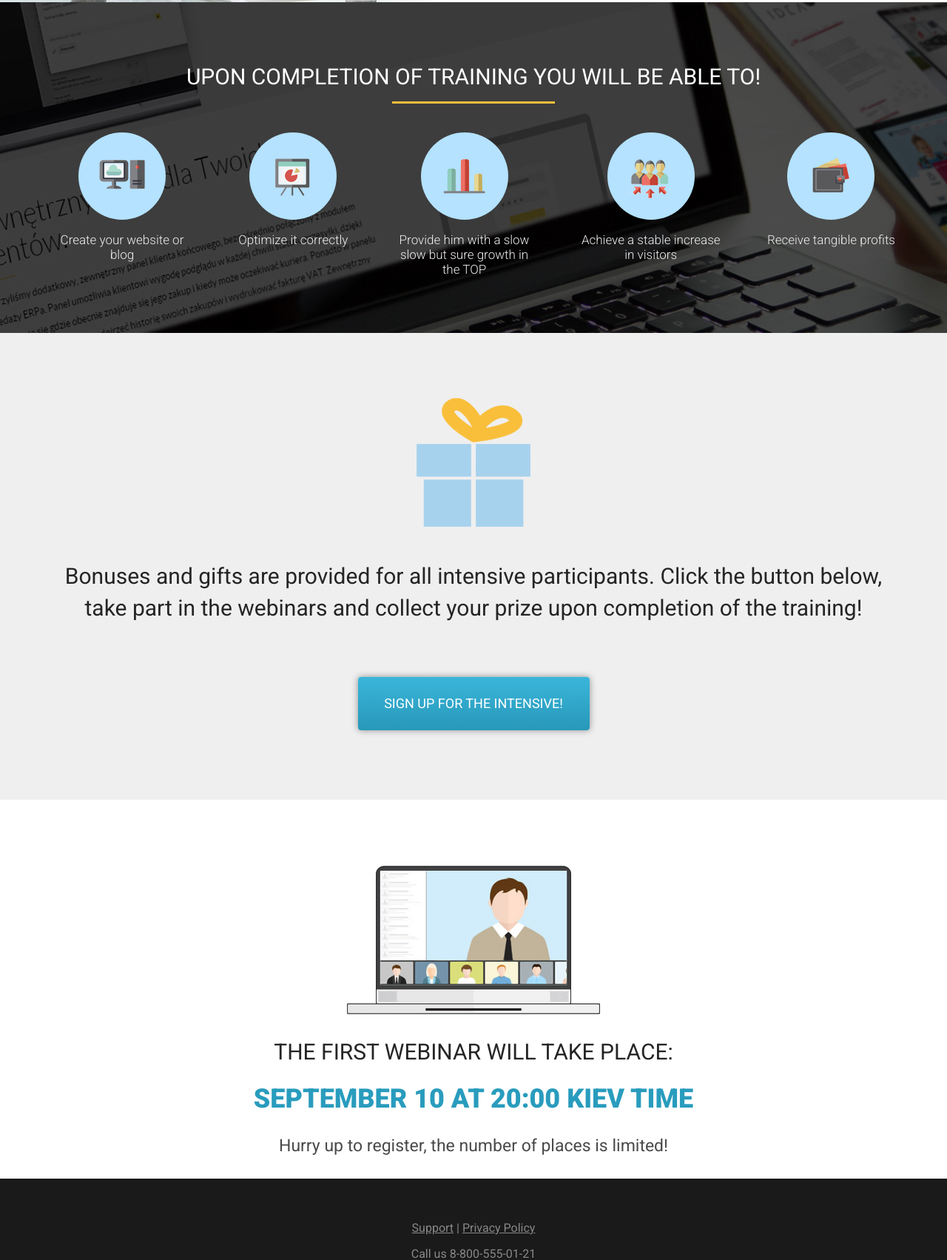
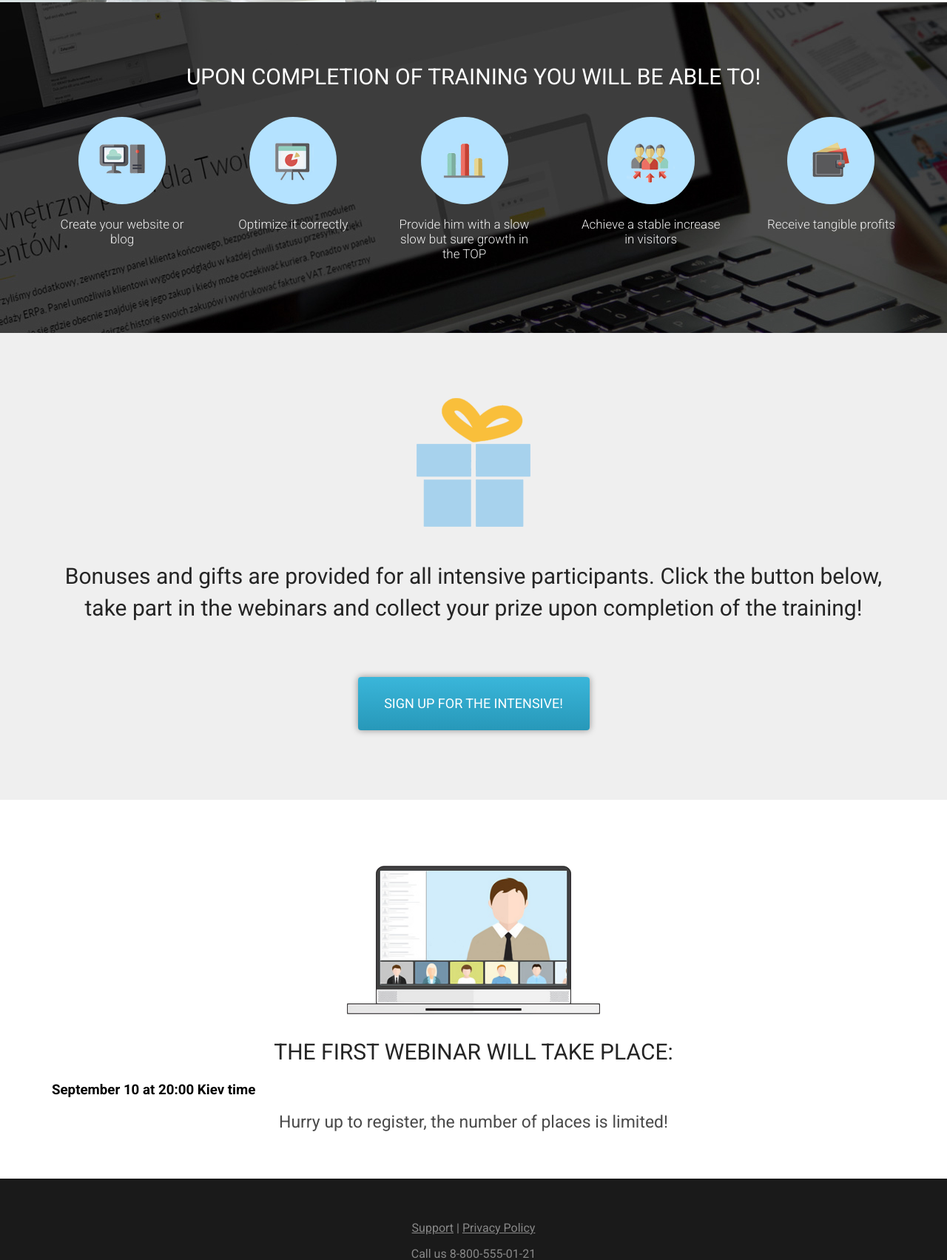
Before and after one commit to artko-dev/word-press-lessons, a plain HTML site: page index.html in a window 1280 px wide. Shown: the part 2217-3920 px from the top of the page at 74% size. Drawn offline with Linux system fonts and the light colour scheme.

Commit message:
Update style.css
Fix bags

```diff
--- a/css/style.css
+++ b/css/style.css
@@ -273,7 +273,7 @@ h2.title {
 }
 
 /* Yellow line between title and text */
-.devider_after {
+.divider_after {
    margin: 0 auto;
    width: 220px;
    height: 3px;
@@ -373,7 +373,7 @@ h2.title {
    text-transform: uppercase;
 }
 
-.veb_dedline {
+.veb_deadline {
    margin-top: 30px;
    color: #299CBD;
    text-align: center;
```
